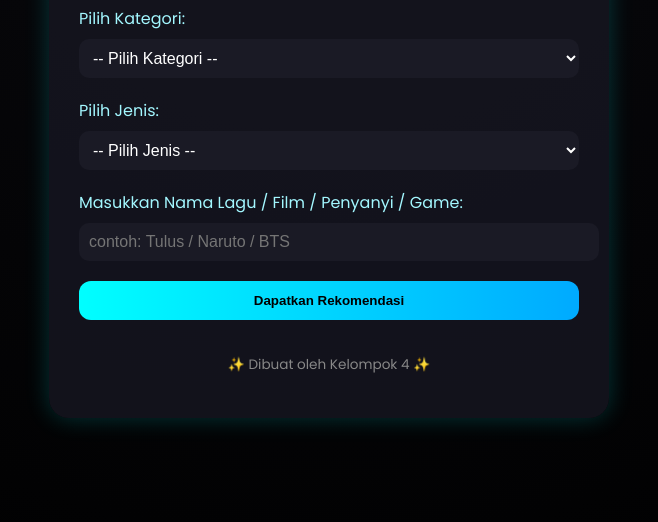
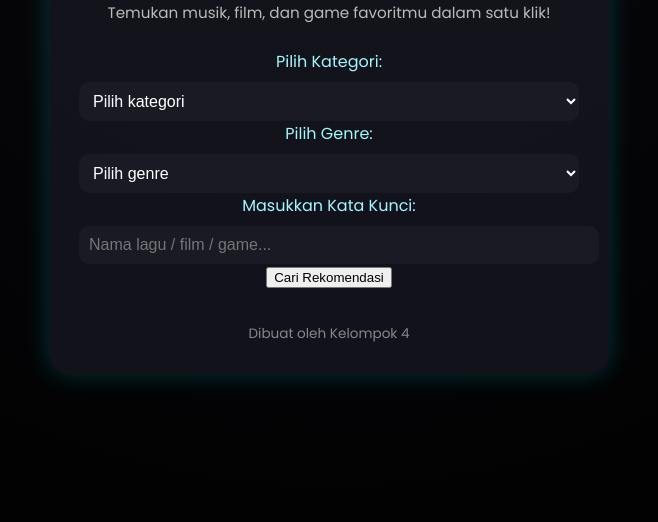
Before and after one commit to DaudAsfa/Machine-Learning, a plain HTML site: page index.html in a window 1280 px wide. Shown: the part 278-800 px from the top of the page, without its empty margins (311-969 px from the left). Drawn offline with Linux system fonts and the light colour scheme.

Commit message:
Update index.html

```diff
--- a/index.html
+++ b/index.html
@@ -1,55 +1,39 @@
 <!DOCTYPE html>
-<html lang="en">
+<html lang="id">
 <head>
   <meta charset="UTF-8" />
   <meta name="viewport" content="width=device-width, initial-scale=1.0" />
-  <title>VIREON</title>
+  <title>Vireon - Entertainment Finder</title>
   <link rel="stylesheet" href="style.css" />
 </head>
+
 <body>
   <div class="container">
-    <h1 class="title">🎧 VIREON</h1>
-    <p class="subtitle">Temukan musik & film favoritmu berdasarkan kategori pilihan!</p>
+    <h1 class="title">🎧 Vireon</h1>
+    <p class="subtitle">Temukan musik, film, dan game favoritmu dalam satu klik!</p>
 
     <form id="recommendationForm">
-      <div class="select-group">
-        <label for="category">Pilih Kategori:</label>
-        <select id="category" required>
-          <option value="">-- Pilih Kategori --</option>
-          <option value="music">🎵 Musik</option>
-          <option value="film">🎬 Film</option>
-        </select>
-      </div>
+      <label for="category">Pilih Kategori:</label>
+      <select id="category" required>
+        <option value="" disabled selected>Pilih kategori</option>
+        <option value="music">Music</option>
+        <option value="film">Film</option>
+        <option value="game">Game</option>
+      </select>
 
-      <div class="select-group">
-        <label for="genre">Pilih Jenis:</label>
-        <select id="genre" required>
-          <option value="">-- Pilih Jenis --</option>
-          <option value="indo">Indo</option>
-          <option value="kpop">Kpop</option>
-          <option value="anime">Anime</option>
-          <option value="game">Game</option>
-          <option value="drakor">Drakor</option>
-          <option value="dracin">Dracin</option>
-          <option value="hollywood">Hollywood</option>
-          <option value="tokusatsu">Tokusatsu</option>
-          <option value="kartun">Kartun</option>
-        </select>
-      </div>
+      <label for="genre">Pilih Genre:</label>
+      <select id="genre" required>
+        <option value="" disabled selected>Pilih genre</option>
+      </select>
 
-      <div class="input-group">
-        <label for="keyword">Masukkan Nama Lagu / Film / Penyanyi / Game:</label>
-        <input type="text" id="keyword" placeholder="contoh: Tulus / Naruto / BTS" />
-      </div>
+      <label for="keyword">Masukkan Kata Kunci:</label>
+      <input type="text" id="keyword" placeholder="Nama lagu / film / game..." />
 
-      <button type="submit" class="btn">Dapatkan Rekomendasi</button>
+      <button type="submit">Cari Rekomendasi</button>
     </form>
 
     <div id="result" class="result-box"></div>
-
-    <footer>
-      <p>✨ Dibuat oleh Kelompok 4 ✨</p>
-    </footer>
+    <footer>Dibuat oleh Kelompok 4</footer>
   </div>
 
   <script src="script.js"></script>
```
